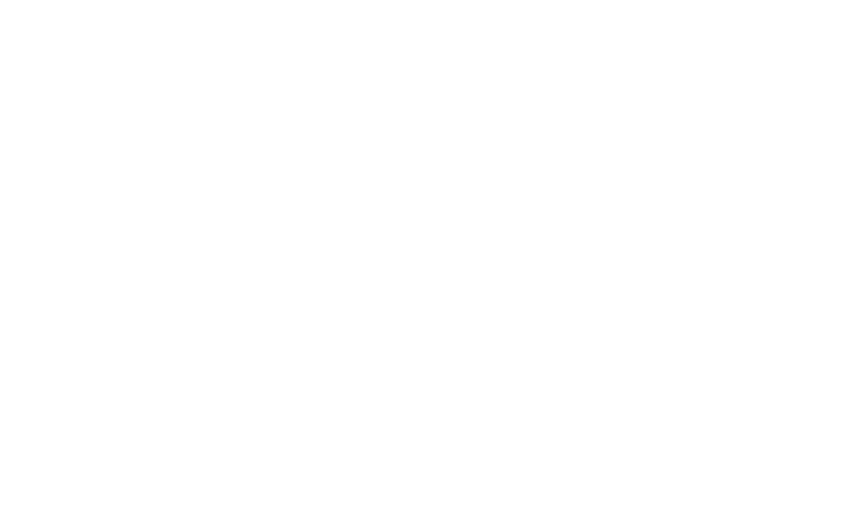
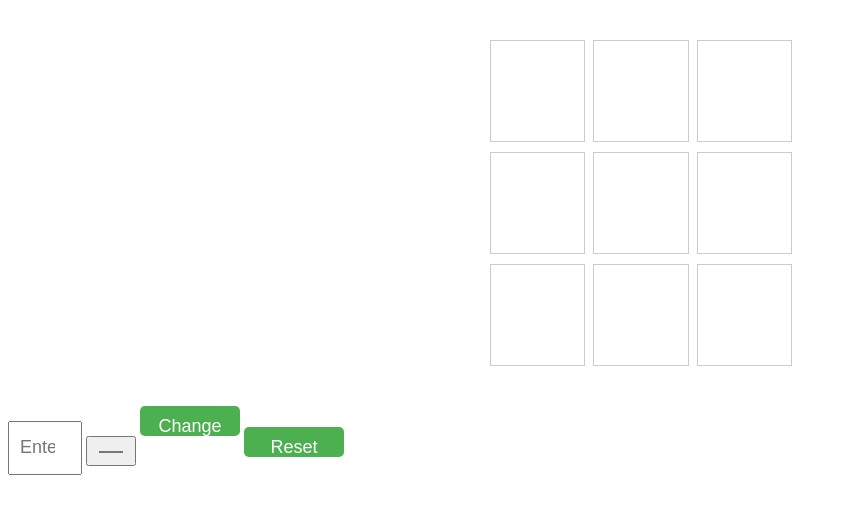
Before and after one commit to acciojob/Replit-Asian-Paints-Vishal180309, a website: page main.html in a window 1280 px wide. Shown: the whole page, without its empty margins (0-847 px from the left). Drawn offline with Linux system fonts and the light colour scheme.

Commit message:
created a submission

```diff
--- a/main.html
+++ b/main.html
@@ -1,16 +1,27 @@
 <!DOCTYPE html>
-
-<html>
-
+<html lang="en">
 <head>
-	<link rel="stylesheet" href="styles.css">
+    <meta charset="UTF-8">
+    <meta name="viewport" content="width=device-width, initial-scale=1.0">
+    <title>Asian Paints</title>
+    <link rel="stylesheet" href="styles.css">
 </head>
-
 <body>
-	<!-- the entire body must be written by student -->
-    <script type="text/javascript" src="./script.js">
-</script>
-
+    <div id="grid-container">
+        <div id="1" class="grid-item"></div>
+        <div id="2" class="grid-item"></div>
+        <div id="3" class="grid-item"></div>
+        <div id="4" class="grid-item"></div>
+        <div id="5" class="grid-item"></div>
+        <div id="6" class="grid-item"></div>
+        <div id="7" class="grid-item"></div>
+        <div id="8" class="grid-item"></div>
+        <div id="9" class="grid-item"></div>
+    </div>
+    <input type="number" id="block_id" placeholder="Enter block id">
+    <input type="color" id="colour_id">
+    <button id="change_button">Change Color</button>
+    <button id="reset_button">Reset</button>
+    <script src="script.js"></script>
 </body>
-
 </html>
--- a/script.js
+++ b/script.js
@@ -1 +1,48 @@
 //your JS code here. If required.
+// Get the grid items
+const gridItems = document.querySelectorAll('.grid-item');
+
+// Get the block id input
+const blockIdInput = document.getElementById('block_id');
+
+// Get the color input
+const colorInput = document.getElementById('colour_id');
+
+// Get the change color button
+const changeColorButton = document.getElementById('change_button');
+
+// Get the reset button
+const resetButton = document.getElementById('reset_button');
+
+// Function to change the color of a grid item
+function changeColor() {
+    // Get the block id
+    const blockId = blockIdInput.value;
+
+    // Get the color
+    const color = colorInput.value;
+
+    // Check if the block id is valid
+    if (blockId >= 1 && blockId <= 9) {
+        // Get the grid item
+        const gridItem = document.getElementById(blockId);
+
+        // Change the background color of the grid item
+        gridItem.style.backgroundColor = color;
+    }
+}
+
+// Function to reset the colors of all grid items
+function resetColors() {
+    // Loop through the grid items
+    gridItems.forEach((gridItem) => {
+        // Reset the background color of the grid item
+        gridItem.style.backgroundColor = 'transparent';
+    });
+}
+
+// Add event listener to the change color button
+changeColorButton.addEventListener('click', changeColor);
+
+// Add event listener to the reset button
+resetButton.addEventListener('click', resetColors);
--- a/styles.css
+++ b/styles.css
@@ -1 +1,45 @@
 /*  your css code here. If applicable */
+#grid-container {
+    display: grid;
+    grid-template-columns: repeat(3, 1fr);
+    grid-gap: 10px;
+    width: 300px;
+    margin: 40px auto;
+}
+
+.grid-item {
+    width: 100%;
+    height: 100px;
+    background-color: transparent;
+    border: 1px solid #ccc;
+}
+
+input[type="number"] {
+    width: 50px;
+    height: 30px;
+    padding: 10px;
+    font-size: 18px;
+}
+
+input[type="color"] {
+    width: 50px;
+    height: 30px;
+    padding: 10px;
+    font-size: 18px;
+}
+
+button {
+    width: 100px;
+    height: 30px;
+    padding: 10px;
+    font-size: 18px;
+    background-color: #4CAF50;
+    color: #fff;
+    border: none;
+    border-radius: 5px;
+    cursor: pointer;
+}
+
+button:hover {
+    background-color: #3e8e41;
+}
```
